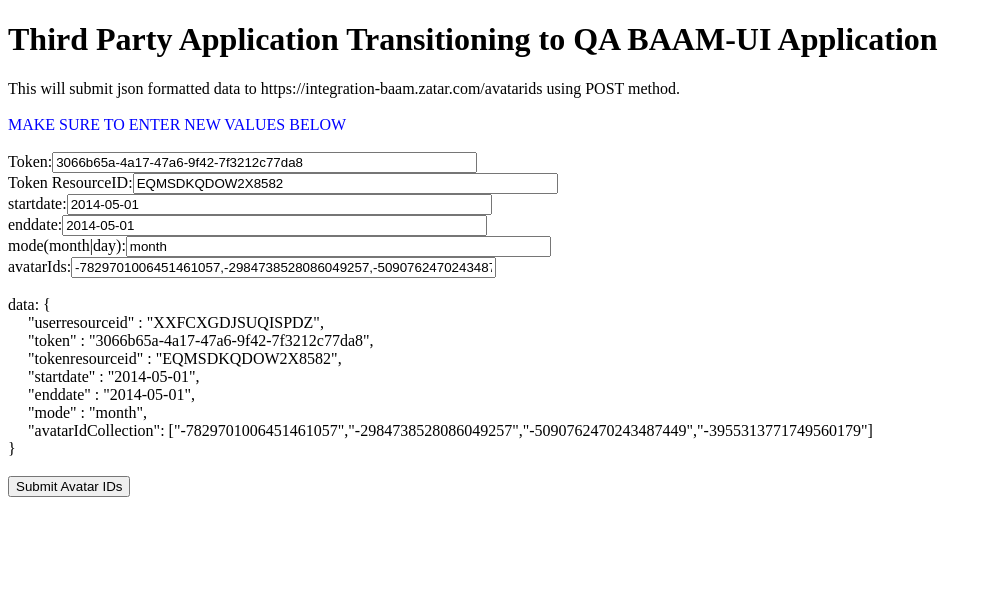
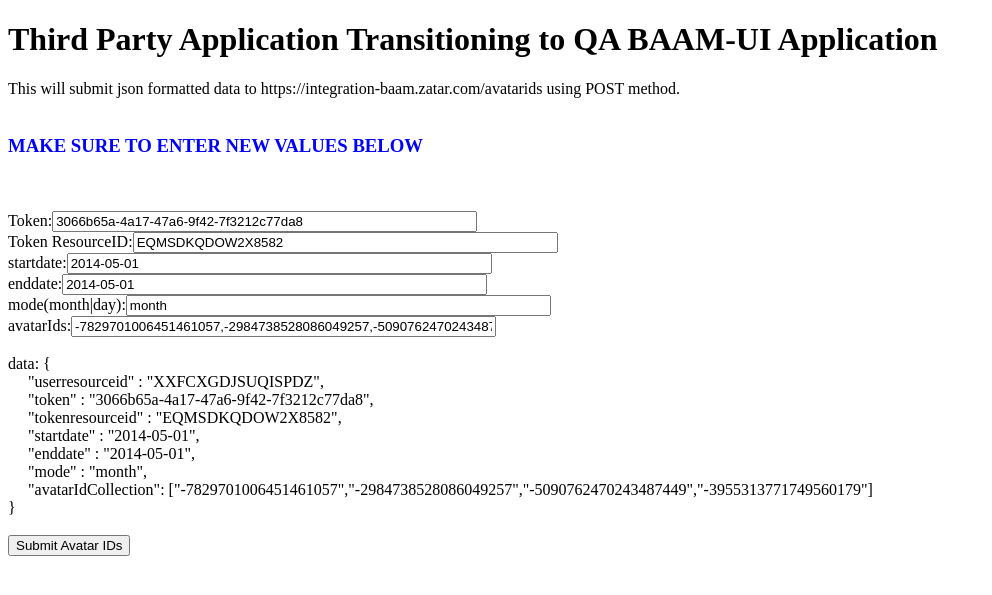
Before and after one commit to c0debreaker/c0debreaker.github.io, a Jekyll site: the page 3rdpartytobaamqa.html, which Jekyll copies as it is, in a window 1280 px wide. Shown: the top 595 px of the page, without its empty margins (0-992 px from the left). Built offline with Jekyll 4.4.1, drawn with Linux system fonts in a browser that asks for light colours; nearby versions of some CDN libraries; a script that is not in the unit is left out; comment, search, counter and statistics services are not loaded.

```diff
--- a/3rdpartytobaamqa.html
+++ b/3rdpartytobaamqa.html
@@ -57,7 +57,7 @@
     <form ng-submit="sendPost()">
         <h1>Third Party Application Transitioning to QA BAAM-UI Application</h1>
         This will submit json formatted data to https://integration-baam.zatar.com/avatarids using POST method.<br/><br/>
-        <font color="blue" weight="bold">MAKE SURE TO ENTER NEW VALUES BELOW</font>
+        <h3 style="color:blue">MAKE SURE TO ENTER NEW VALUES BELOW</h3>
         <br/><br/>
         Token:<input name="auth.token" ng-model="auth.token" size="50"><br/>
         Token ResourceID:<input name="auth.tokenresourceid" ng-model="auth.tokenresourceid" size="50"><br/>
```
